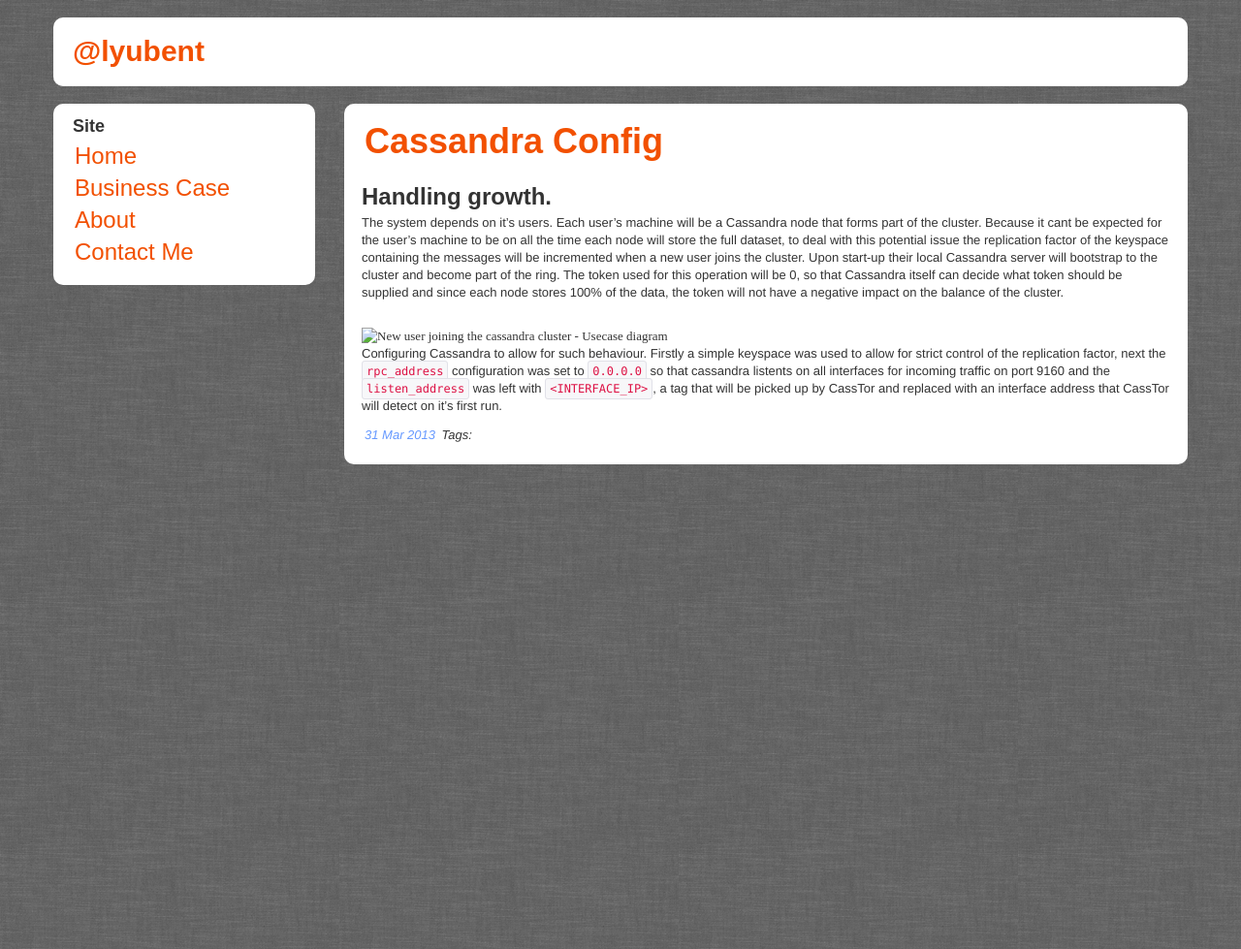
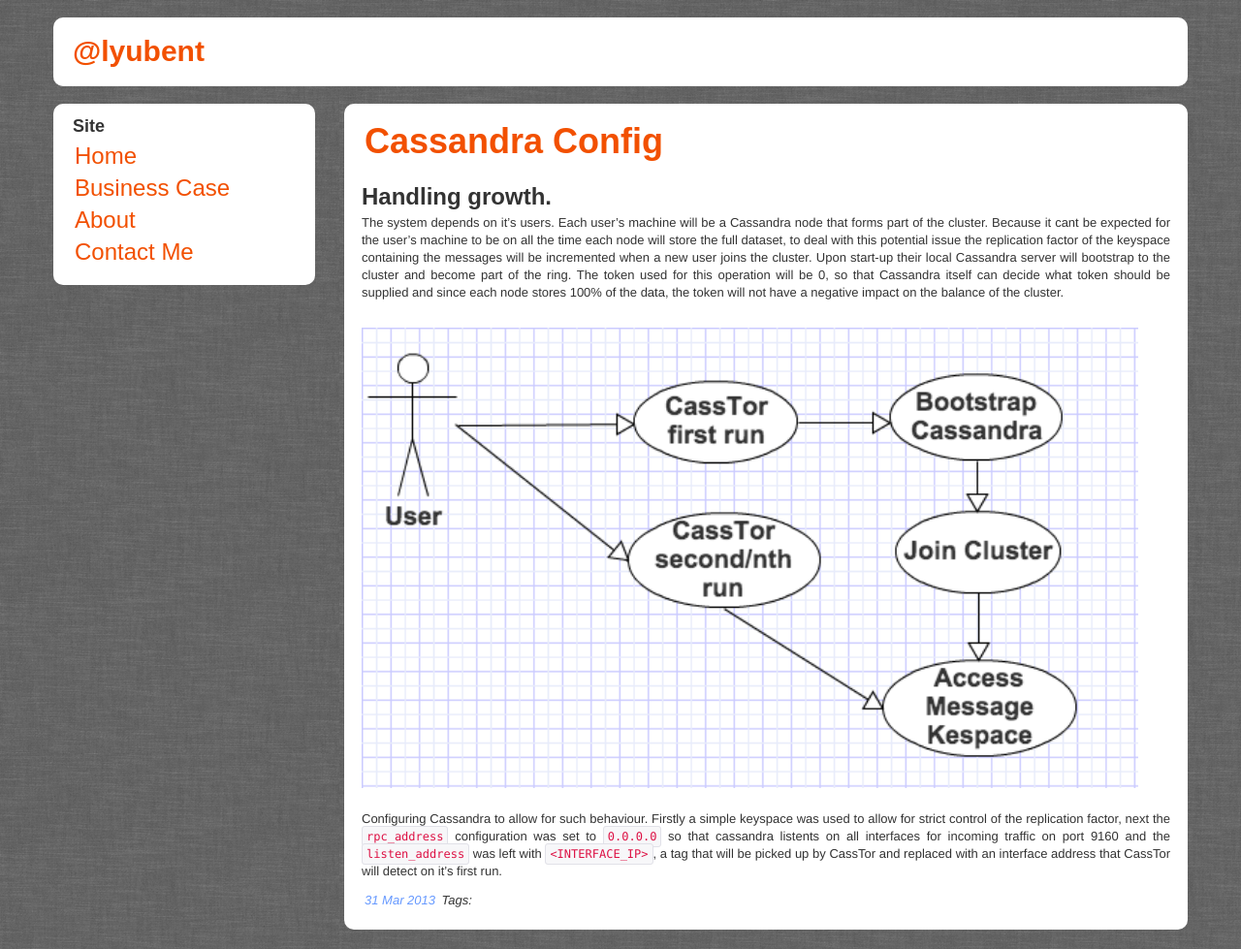
Before and after one commit to lyubent/lyubent.github.com, a Jekyll site: the page built from _posts/2013-03-31-cassandra-config.html, in a window 1280 px wide. Shown: the whole page at 97% size. Built offline with Jekyll 4.4.1, drawn with Linux system fonts in a browser that asks for light colours; some web fonts are replaced; before the commit the page ends 900 px from its top, so only the background shows below that.

Commit message:
Updated _posts/2013-03-31-cassandra-config.html

```diff
--- a/_posts/2013-03-31-cassandra-config.html
+++ b/_posts/2013-03-31-cassandra-config.html
@@ -9,12 +9,12 @@
 
 <h2>Handling growth.</h2>
 
-<p>The system depends on it’s users. Each user’s machine will be a Cassandra node that forms part of the cluster. Because it cant be expected for the user’s machine to be on all the time each node will store the full dataset, to deal with this potential issue the replication factor of the keyspace containing the messages will be incremented when a new user joins the cluster. Upon start-up their local Cassandra server will bootstrap to the cluster and become part of the ring. The token used for this operation will be 0, so that Cassandra itself can decide what token should be supplied and since each node stores 100% of the data, the token will not have a negative impact on the balance of the cluster. </p>
+<p style="text-align:justify">The system depends on it’s users. Each user’s machine will be a Cassandra node that forms part of the cluster. Because it cant be expected for the user’s machine to be on all the time each node will store the full dataset, to deal with this potential issue the replication factor of the keyspace containing the messages will be incremented when a new user joins the cluster. Upon start-up their local Cassandra server will bootstrap to the cluster and become part of the ring. The token used for this operation will be 0, so that Cassandra itself can decide what token should be supplied and since each node stores 100% of the data, the token will not have a negative impact on the balance of the cluster. </p>
 
 <br/>
 
-<img scr="/thumbnails/images/joiningCluster_Usecase.png" alt="New user joining the cassandra cluster - Usecase diagram">
+<img width="96%" src="/thumbnails/images/joiningCluster_Usecase.png" alt="New user joining the cassandra cluster - Usecase diagram">
 
-<br/>
+<br/><br/>
 
-<p>Configuring Cassandra to allow for such behaviour. Firstly a simple keyspace was used to allow for strict control of the replication factor, next the <code>rpc_address</code> configuration was set to <code>0.0.0.0</code> so that cassandra listents on all interfaces for incoming traffic on port 9160 and the <code>listen_address</code> was left with <code>&lt;INTERFACE_IP&gt;</code>, a tag that will be picked up by CassTor and replaced with an interface address that CassTor will detect on it’s first run.</p>
+<p style="text-align:justify">Configuring Cassandra to allow for such behaviour. Firstly a simple keyspace was used to allow for strict control of the replication factor, next the <code>rpc_address</code> configuration was set to <code>0.0.0.0</code> so that cassandra listents on all interfaces for incoming traffic on port 9160 and the <code>listen_address</code> was left with <code>&lt;INTERFACE_IP&gt;</code>, a tag that will be picked up by CassTor and replaced with an interface address that CassTor will detect on it’s first run.</p>
```
